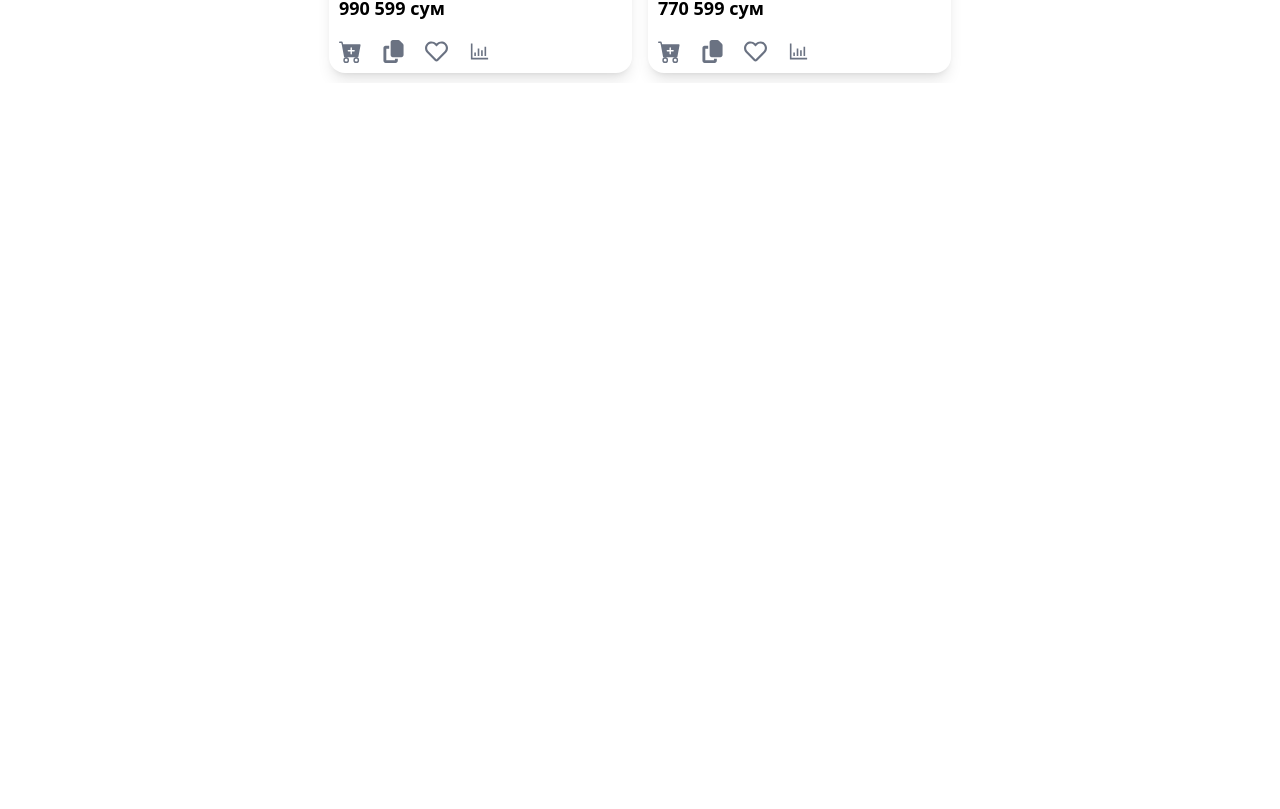
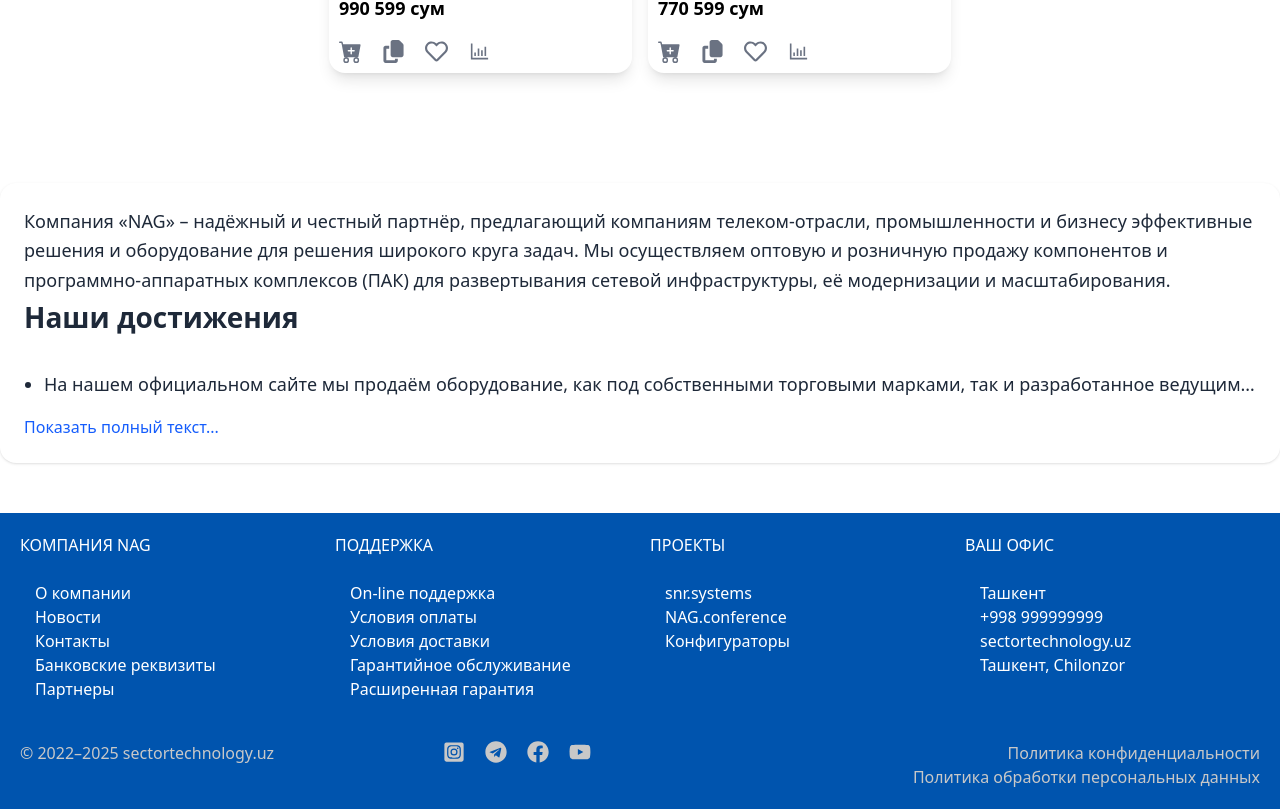
Before and after one commit to DiyorbekGaybullayev2001/sector, a React (Vite) app: page / in a window 1280 px wide. Shown: the part 2325-3134 px from the top of the page. Before the commit the page ends 2408 px from the top, so only its background shows below. Built offline with nearby package versions, Linux system fonts and the light colour scheme.

Commit message:
add footer

```diff
--- a/src/App.jsx
+++ b/src/App.jsx
@@ -5,6 +5,8 @@
 import Categories from "./components/category";
 import Brands from "./components/brands";
 import ECommerceComponent from "./components/products";
+import About from "./components/about";
+import Footer from "./components/footer";
 
 function App() {
   return (
@@ -14,6 +16,8 @@
       <Categories/>
       <Brands/>
       <ECommerceComponent/>
+      <About/>
+      <Footer/>
     </>
   )
 }
--- /dev/null
+++ b/src/components/about.jsx
@@ -0,0 +1,35 @@
+import React, { useState } from 'react';
+
+const About = () => {
+    const [isExpanded, setIsExpanded] = useState(false);
+
+    const toggleExpand = () => {
+        setIsExpanded(!isExpanded);
+    };
+
+    return (
+        <div className="p-6 bg-white shadow rounded-2xl m-auto container mt-[100px]">
+            <p className={`text-gray-800 md:text-[18px] leading-relaxed ${isExpanded ? '' : 'line-clamp-6'}`}>
+                Компания «NAG» – надёжный и честный партнёр, предлагающий компаниям телеком-отрасли, промышленности и бизнесу эффективные решения и оборудование для решения широкого круга задач. Мы осуществляем оптовую и розничную продажу компонентов и программно-аппаратных комплексов (ПАК) для развертывания сетевой инфраструктуры, её модернизации и масштабирования.
+                <br />
+                <strong className='text-center text-[28px]'>Наши достижения</strong>
+                <br /><br />
+                <ul className="list-disc pl-5">
+                    <li>На нашем официальном сайте мы продаём оборудование, как под собственными торговыми марками, так и разработанное ведущими международными производителями телекоммуникационного оборудования.</li>
+                    <li>В магазине «NAG» насчитывается более тысячи брендов и свыше 20 тысяч наименований товаров.</li>
+                    <li>Собственная торговая марка SNR включает широкий ассортимент оборудования и комплектующих для развертывания проводных сетей передачи данных, систем безопасности и видеонаблюдения, беспроводных сетей и ЦОД.</li>
+                    <li>Дочерняя компания «NAGTEX», созданная несколько лет назад, разрабатывает и производит телекоммуникационное оборудование, способное заместить дорогие импортные аналоги.</li>
+                    <li>Собственная торговая марка SNR включает широкий ассортимент оборудования и комплектующих для развертывания проводных сетей передачи данных, систем безопасности и видеонаблюдения, беспроводных сетей и ЦОД.</li>
+                    <li>Дочерняя компания «NAGTEX», созданная несколько лет назад, разрабатывает и производит телекоммуникационное оборудование, способное заместить дорогие импортные аналоги.</li>
+                </ul>
+            </p>
+            <button
+                onClick={toggleExpand}
+                className="mt-4 text-blue-600 hover:underline focus:outline-none">
+                {isExpanded ? 'Скрыть текст...' : 'Показать полный текст...'}
+            </button>
+        </div>
+    );
+};
+
+export default About;
--- /dev/null
+++ b/src/components/footer.jsx
@@ -0,0 +1,76 @@
+import React from 'react'
+import { FaInstagramSquare } from "react-icons/fa";
+import { FaTelegram } from "react-icons/fa";
+import { FaFacebook } from "react-icons/fa";
+import { FaYoutube } from "react-icons/fa";
+
+function Footer() {
+  return (
+    <>
+        <footer>
+            <div className='w-full h-full mt-[50px] bg-[#0054AE]'>
+                <div className='container m-auto  h-full grid grid-cols-1 sm:grid-cols-2 md:grid-cols-4 p-[10px]'>
+                    <div className='block text-white p-[10px]'>
+                        <h2>КОМПАНИЯ NAG</h2>
+                        <br />
+                        <a href="#" className='m-[10px] p-[5px]'>О компании</a><br />
+                        <a href="#" className='m-[10px] p-[5px]'>Новости</a><br />
+                        <a href="#" className='m-[10px] p-[5px]'>Контакты</a><br />
+                        <a href="#" className='m-[10px] p-[5px]'>Банковские реквизиты</a><br />
+                        <a href="#" className='m-[10px] p-[5px]'>Партнеры </a><br />
+                    </div>
+
+                    <div className='block text-white p-[10px]'>
+                        <h2>ПОДДЕРЖКА </h2>
+                        <br />
+                        <a href="#" className='m-[10px] p-[5px]'>On-line поддержка</a><br />
+                        <a href="#" className='m-[10px] p-[5px]'>Условия оплаты</a><br />
+                        <a href="#" className='m-[10px] p-[5px]'>Условия доставки</a><br />
+                        <a href="#" className='m-[10px] p-[5px]'>Гарантийное обслуживание </a><br />
+                        <a href="#" className='m-[10px] p-[5px]'>Расширенная гарантия </a><br />
+                    </div>
+
+                    <div className='block text-white p-[10px]'>
+                        <h2>ПРОЕКТЫ  </h2>
+                        <br />
+                        <a href="#" className='m-[10px] p-[5px]'>snr.systems</a><br />
+                        <a href="#" className='m-[10px] p-[5px]'>NAG.conference </a><br />
+                        <a href="#" className='m-[10px] p-[5px]'>Конфигураторы </a><br />
+                    </div>
+
+                    <div className='block text-white p-[10px]'>
+                        <h2>ВАШ ОФИС</h2>
+                        <br />
+                        <a href="#" className='m-[10px] p-[5px]'>Ташкент</a><br />
+                        <a href="tel:998999999999" className='m-[10px] p-[5px]'>+998 999999999 </a><br />
+                        <a href="#" className='m-[10px] p-[5px]'>sectortechnology.uz </a><br />
+                        <a href="#" className='m-[10px] p-[5px]'> Ташкент, Chilonzor </a><br />
+                    </div>
+
+                </div>
+
+                <div className='container m-auto grid grid-cols-1 sm:grid-cols-2 md:grid-cols-3 p-[20px] text-[#c8c8c8]'>
+                    <div>
+                        <p>© 2022–2025 sectortechnology.uz</p>
+                    </div>
+
+                    <div className='flex'>
+                        <FaInstagramSquare className='mx-[10px] text-[22px]'/>
+                        <FaTelegram className='mx-[10px] text-[22px]'/>
+                        <FaFacebook className='mx-[10px] text-[22px]'/>
+                        <FaYoutube className='mx-[10px] text-[22px]'/>
+                    </div>
+
+                    <div className='text-right'>
+                        <p>Политика конфиденциальности</p>
+                        <p>Политика обработки персональных данных</p>
+                    </div>
+
+                </div>
+            </div>
+        </footer>
+    </>
+  )
+}
+
+export default Footer;
```
